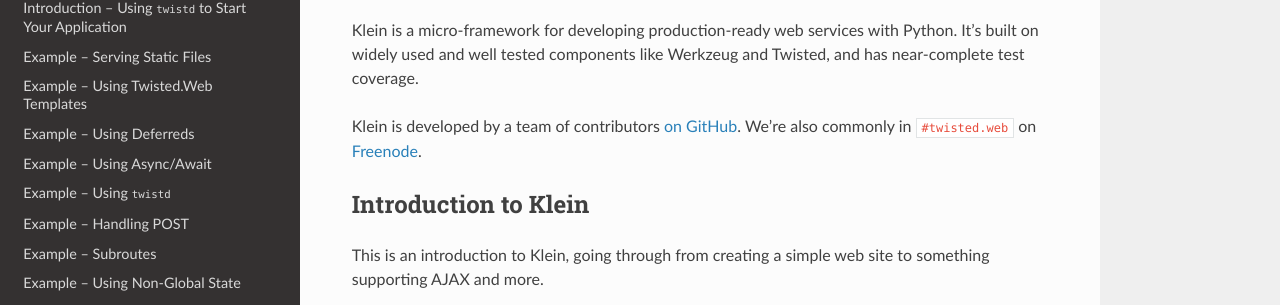
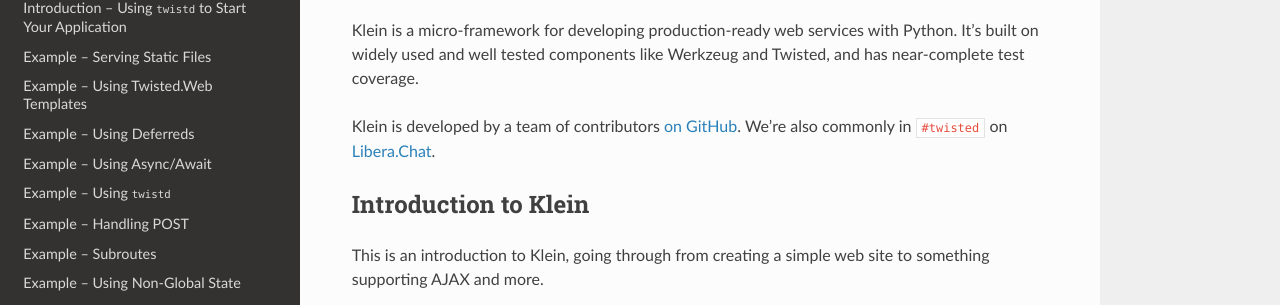
Before and after one commit to twisted/klein, a Sphinx documentation site: the page built from docs/index.rst, in a window 1280 px wide and 900 px high. Shown: the part 141-446 px from the top of the window. Built offline with Sphinx 7.4.7 and the Read the Docs theme 2.0.0, drawn with Linux system fonts in a browser that asks for light colours; the version number could not be read and is left out.

Commit message:
Update IRC link

```diff
--- a/docs/index.rst
+++ b/docs/index.rst
@@ -6,7 +6,7 @@
 It's built on widely used and well tested components like Werkzeug and Twisted, and has near-complete test coverage.
 
 Klein is developed by a team of contributors `on GitHub <https://github.com/twisted/klein>`_.
-We're also commonly in ``#twisted.web`` on `Freenode <https://freenode.net>`_.
+We're also commonly in ``#twisted`` on `Libera.Chat <https://libera.chat/>`_.
 
 
 Introduction to Klein
```
